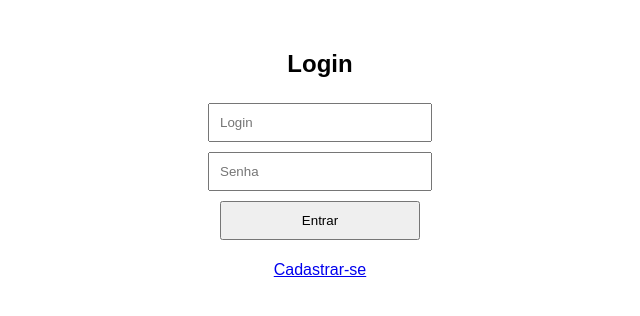
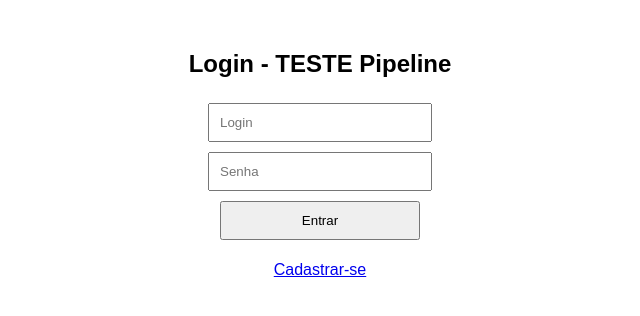
Before and after one commit to mynameisraphax/devops-crud, a website: page public/index.html in a window 1280 px wide. Shown: the whole page, without its empty margins (320-960 px from the left). Drawn offline with Linux system fonts and the light colour scheme.

Commit message:
Teste Deploy Pipelines v1.0

```diff
--- a/public/index.html
+++ b/public/index.html
@@ -2,11 +2,11 @@
 <html lang="pt-br">
 <head>
   <meta charset="UTF-8">
-  <title>Login</title>
+  <title>Login Teste CI/CD v1.0</title>
   <link rel="stylesheet" href="style.css">
 </head>
 <body>
-  <h2>Login</h2>
+  <h2>Login - TESTE Pipeline</h2>
   <form id="loginForm">
     <input type="text" name="login" placeholder="Login" required><br>
     <input type="password" name="senha" placeholder="Senha" required><br>
```
